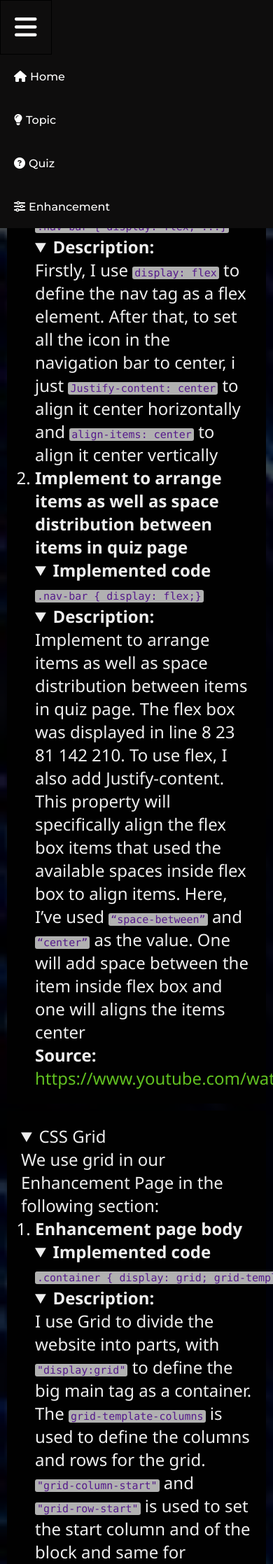
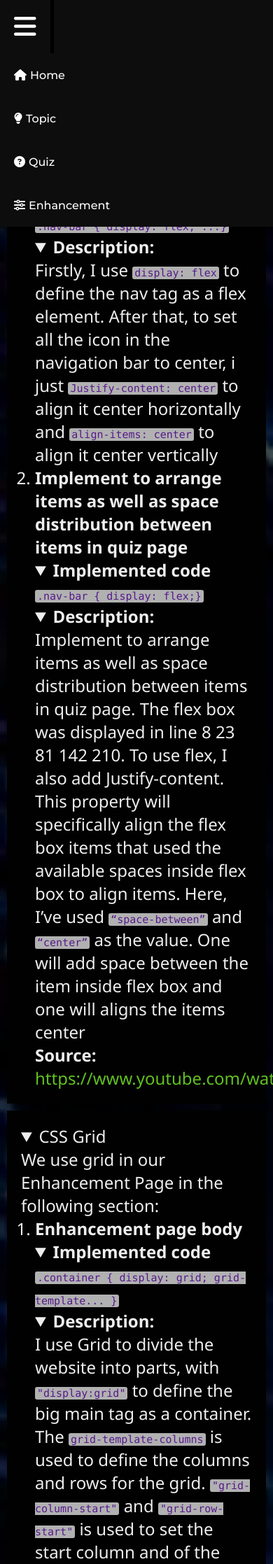
Before and after one commit to minhnnguyen003/assign1, a PHP site: page /enhancement.html in a window 390 px wide, after a click that opens the changed part; the page is wider, and only the part inside the window is pictured. Shown: the top 2235 px of that part at 70% size. Run offline with PHP 8.4, Linux system fonts and the light colour scheme; some libraries are stand-ins or nearby versions.

Commit message:
v1.7
Final

```diff
--- a/styles/enhancement.css
+++ b/styles/enhancement.css
@@ -48,7 +48,7 @@ description: CSS for enhancement.html, inside assignment Part 1 COS10026
 .container article h1 {
     font-size: 36px;
 }
-
+/* Apply animation to all content in the page */
 .container article > * {
     animation: slidefromright 2s ease-in-out;
 }
@@ -69,7 +69,7 @@ description: CSS for enhancement.html, inside assignment Part 1 COS10026
     width: 265px;
 }
 
-
+/* Defines Animations */
 @keyframes slidefromright {
     0% {
         transform: translateX(400%);
@@ -120,7 +120,7 @@ code {
     padding: 0 3px;
     text-overflow: ellipsis;
     overflow: hidden;
-    white-space: nowrap;
+    white-space: wrap;
 }
 
 details .head-summary {
@@ -142,6 +142,7 @@ details ol {
 .ellipsis {
     text-overflow: ellipsis;
     overflow: hidden;
+    word-wrap: wrap;
     color: #61c121
 }
 
@@ -180,6 +181,10 @@ details ol {
     .container article > * {
         animation: none
     }
+
+    .enhancement-figure img {
+        width: 100%;
+    }
 }
 
 .enhancement-figure {
--- a/styles/index.css
+++ b/styles/index.css
@@ -81,7 +81,7 @@ description: Styling for index.html, part of Part 1 Assignment of unit COS10026
 		line-height: 2em;
 	}
 	#index-html-head-title {
-		margin-top: 20px;
+		margin-top: 75px;
 		font-size: 66px;
 	}
 	#more {
--- a/styles/navbar.css
+++ b/styles/navbar.css
@@ -11,7 +11,7 @@ header {
     top: 0;
     z-index: 10000;
 }
-
+/* Use flex to align list centered */
 .nav-bar
 {
     display: flex;
@@ -66,22 +66,24 @@ header {
     .nav-bar li {
         display: block;
     }
+
     .nav-bar ul {
         display: none;
     }
     .fa-bars {
         padding: 20px;
         display: inline-block !important;
-        border: 1px solid black;
+        border-right: 5px solid black;
     }
 }
+
 
 #menu-btn {
     display: none;
 }
-
+/* ~ means the select nearest siblings so  #menu-btn:checked ~ ul means select sibling ul tag*/
 #menu-btn:checked ~ ul {
     display: block !important;
-    width: 90%;
+    width: 100%;
     z-index: 100000000;
 }
--- a/styles/reference.css
+++ b/styles/reference.css
@@ -1,3 +1,9 @@
+/*
+File: reference.css
+Author: Minh NHat Nguyen
+Created: 7/4/2022
+*/
+
 .reference .reference-link {
 	text-decoration: none;
 	font-style: italic;
```
